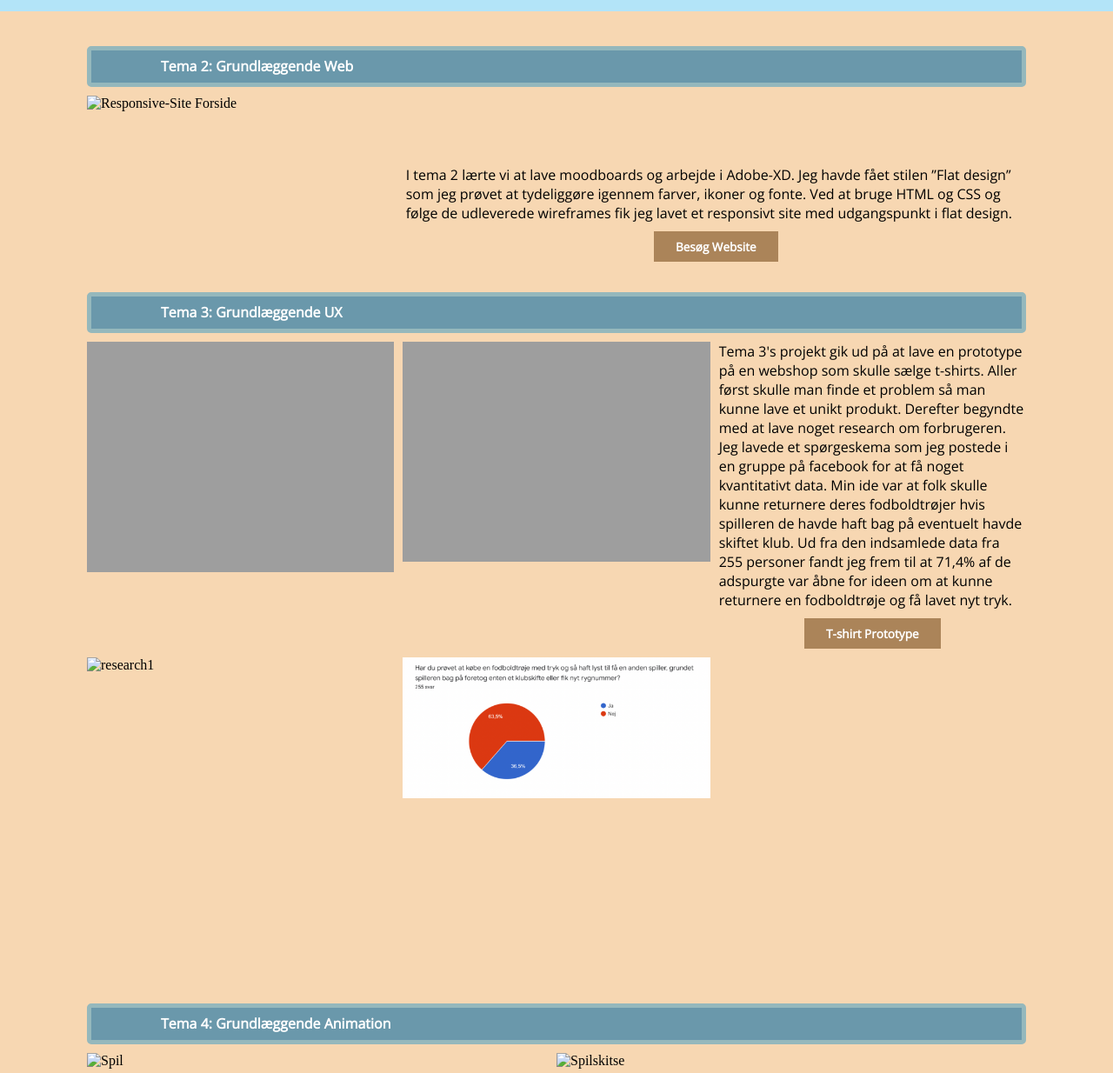
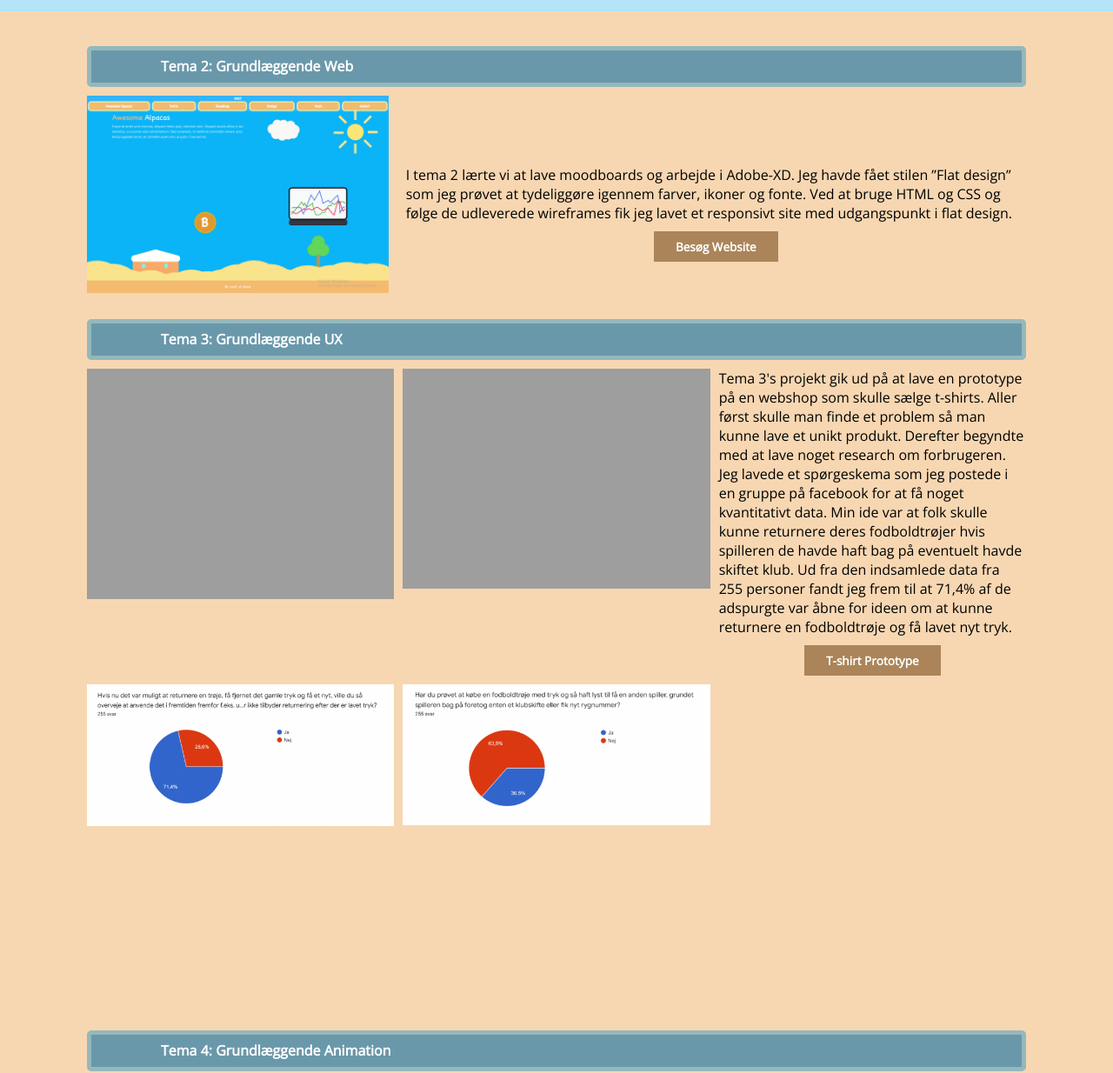
Before and after one commit to MadsSchou/git-remote-add-origin-https---github.com-MadsSchou-portfolio, a plain HTML site: page temaer.html in a window 1280 px wide. Shown: the part 66-1300 px from the top of the page at 87% size. Drawn offline with nearby package versions, Linux system fonts and the light colour scheme; the site is published under a folder, as on GitHub Pages, so addresses that start at the root find nothing; a web font is replaced by a local one.

Commit message:
billedecomit

```diff
--- a/temaer.html
+++ b/temaer.html
@@ -31,7 +31,7 @@
       <section id="Web">
         <h2>Tema 2: Grundlæggende Web</h2>
         <article id="section_Web">
-          <img class="billede_1_web" src="/billeder/responsiveforside.png" alt="Responsive-Site Forside" />
+          <img class="billede_1_web" src="billeder/responsiveforside.png" alt="Responsive-Site Forside" />
           <div class="tekst_web">
             <p>I tema 2 lærte vi at lave moodboards og arbejde i Adobe-XD. Jeg havde fået stilen ”Flat design” som jeg prøvet at tydeliggøre igennem farver, ikoner og fonte. Ved at bruge HTML og CSS og følge de udleverede wireframes fik jeg lavet et responsivt site med udgangspunkt i flat design.</p>
             <div class="button">
@@ -59,7 +59,7 @@
           </div>
 
           <img class="uxskitser" src="billeder/uxskitser.jpeg" alt="uxskitser" height="253" />
-          <img class="research1" src="/billeder/research.png" alt="research1" />
+          <img class="research1" src="billeder/research.png" alt="research1" />
           <img class="research2" src="billeder/research2.png" alt="research2" />
         </article>
       </section>
@@ -78,8 +78,8 @@
               </button>
             </div>
           </div>
-          <img class="billede_1" src="/billeder/spilskærm.png" alt="Spil" />
-          <img class="billede_2" src="/billeder/spilskitse.png" alt="Spilskitse" />
+          <img class="billede_1" src="billeder/spilskærm.png" alt="Spil" />
+          <img class="billede_2" src="billeder/spilskitse.png" alt="Spilskitse" />
         </article>
       </section>
 
```
